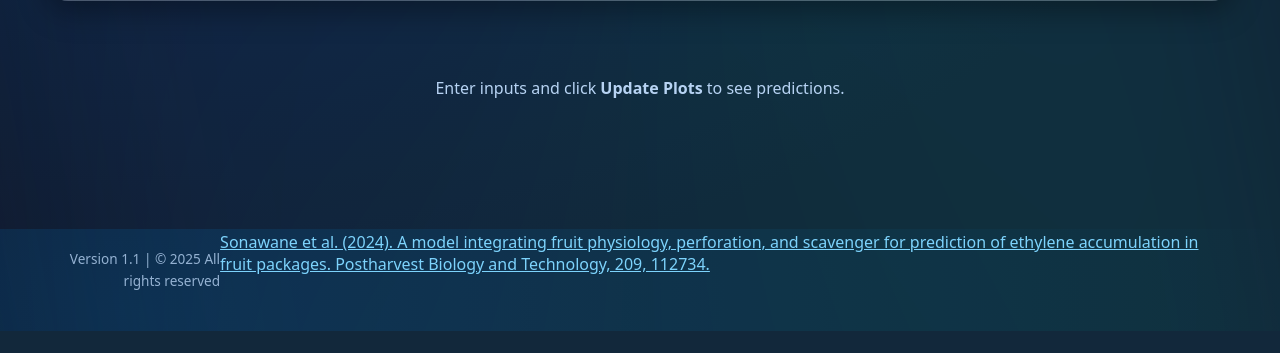
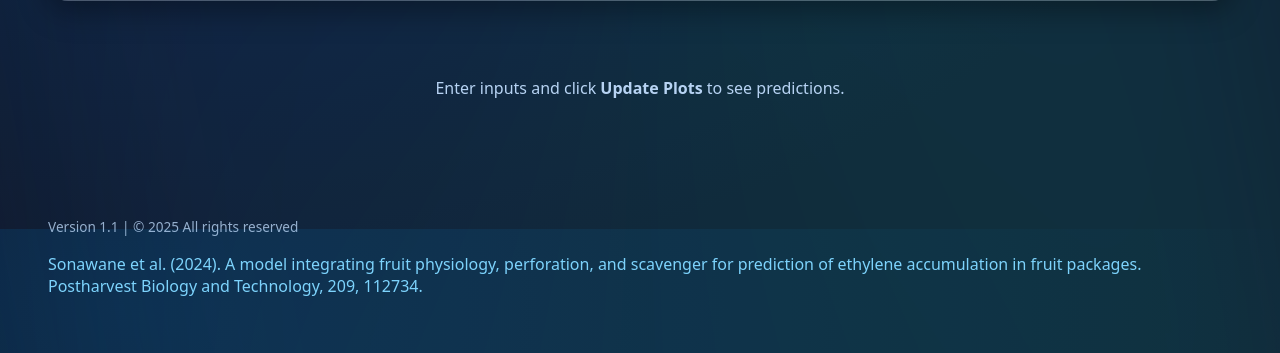
Before and after one commit to akshayson22/ETHYLENE-APP, a Flask app: page / in a window 1280 px wide. Shown: the part 571-924 px from the top of the page. Before the commit the page ends 902 px from the top, so only its background shows below. Run offline with Flask 3, Linux system fonts and the light colour scheme.

Commit message:
Update style.css

```diff
--- a/static/css/style.css
+++ b/static/css/style.css
@@ -132,32 +132,16 @@ body{
 }
 
 .footer{
-  padding: 16px clamp(16px,5vw,48px) 40px; color:var(--muted);
-}
-.cite a{color:var(--accent)}
-
-.fade-in{animation: fade .6s ease both}
-.pop-in{animation: pop .6s ease both}
-.pop-in.delay{animation-delay:.15s}
-.slide-down{animation: slidedown .35s ease both}
-.tilt-in{animation: tiltin .6s ease both}
-
-@keyframes fade{from{opacity:0; transform:translateY(6px)} to{opacity:1; transform:none}}
-@keyframes slidedown{from{opacity:0; transform:translateY(-6px)} to{opacity:1; transform:none}}
-@keyframes tiltin{from{opacity:0; transform:rotateX(6deg) translateY(-6px)} to{opacity:1; transform:none}}
-
-/* Footer styles */
-.footer {
   display: flex;
   justify-content: space-between;
-  align-items: flex-end;
+  align-items: center;
   padding: 16px clamp(16px,5vw,48px) 40px;
   color: var(--muted);
+  flex-wrap: wrap;
 }
 
 .version-info {
-  text-align: right;
-  margin-top: 10px;
+  text-align: left;
 }
 
 .version-info small {
@@ -167,6 +151,11 @@ body{
 
 .cite a {
   color: var(--accent);
+  text-decoration: none;
+}
+
+.cite a:hover {
+  text-decoration: underline;
 }
 
 /* Additional styles for scavenger summary */
@@ -194,3 +183,13 @@ body{
 .kv b {
   color: var(--text);
 }
+
+.fade-in{animation: fade .6s ease both}
+.pop-in{animation: pop .6s ease both}
+.pop-in.delay{animation-delay:.15s}
+.slide-down{animation: slidedown .35s ease both}
+.tilt-in{animation: tiltin .6s ease both}
+
+@keyframes fade{from{opacity:0; transform:translateY(6px)} to{opacity:1; transform:none}}
+@keyframes slidedown{from{opacity:0; transform:translateY(-6px)} to{opacity:1; transform:none}}
+@keyframes tiltin{from{opacity:0; transform:rotateX(6deg) translateY(-6px)} to{opacity:1; transform:none}}
```
